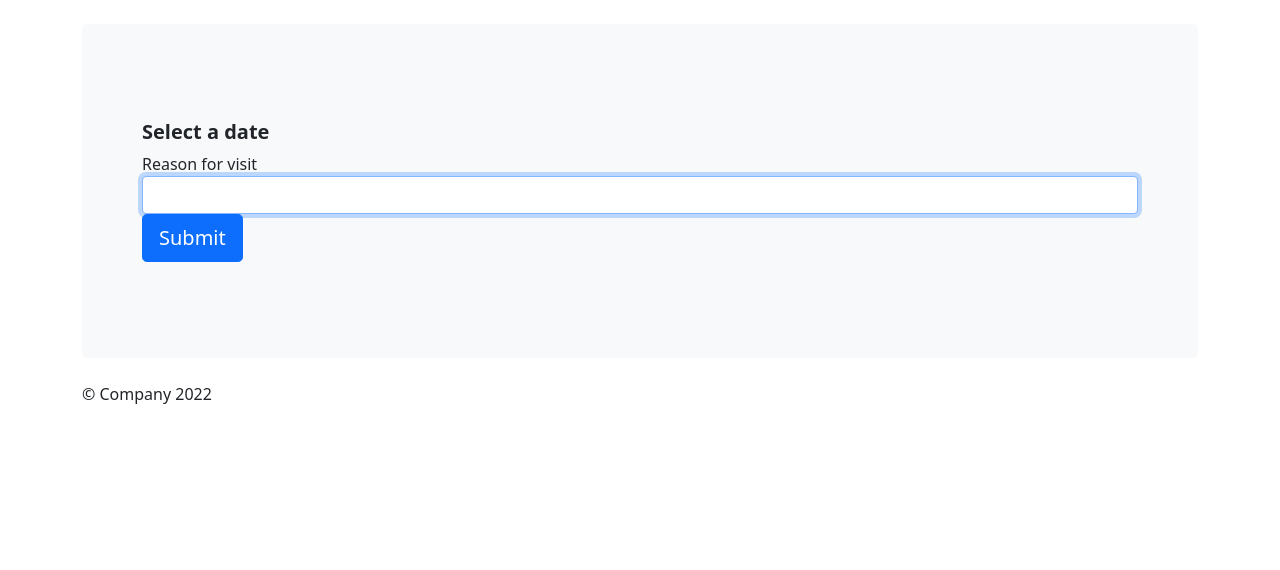
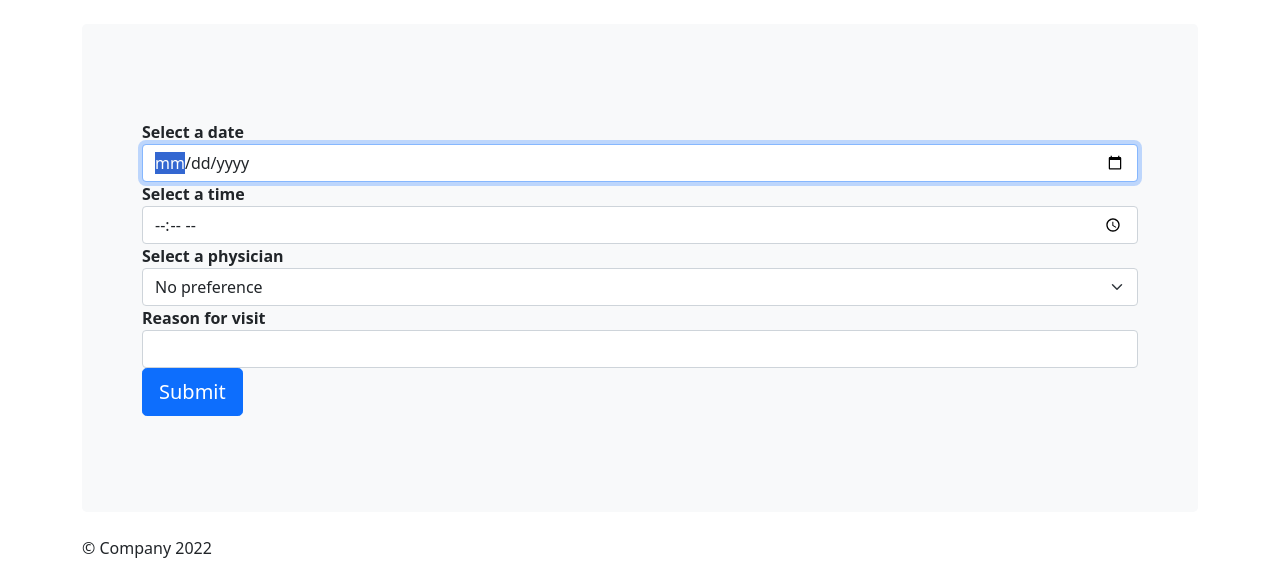
Before and after one commit to mylp/hospital, a Flask app: page /createAppointment in a window 1280 px wide. Shown: the part 113-683 px from the top of the page. Run offline with Flask 3, Linux system fonts and the light colour scheme.

Commit message:
createAppointments

```diff
--- a/app.py
+++ b/app.py
@@ -247,20 +247,19 @@ def refreshAppointment():
 
 @app.route('/api/createAppointment', methods=['POST'])
 def createAppointment():
-    _date = request.form['inputDate']
-    _time = request.form['inputTime']
+    _date = request.form['inputDate'] + " " + request.form['inputTime']
     _physician = request.form['inputPhysician']
-    _patient = request.form['inputPatient']
+    _patient = session['user']
     _reason = request.form['inputReason']
 
     conn = mysql.connect()
     cursor = conn.cursor()
-    cursor.callproc('sp_createAppointment', (_date, _time, _physician, _patient, _reason))
+    cursor.callproc('sp_createAppointment', (_date, _physician, _patient, _reason))
     data = cursor.fetchall()
 
     if len(data) == 0:
         conn.commit()
-        return json.dumps({'message': 'Appointment created successfully !'})
+        return render_template('appointment.html')
     else:
         return json.dumps({'error': str(data[0])})
 
--- a/templates/createAppointment.html
+++ b/templates/createAppointment.html
@@ -36,10 +36,18 @@
 
 		<div class="p-5 mb-4 bg-light rounded-3">
 			<div class="container-fluid py-5">
-				<h5 class="fw-bold">Select a date</h5>
-
 				<form id="form-appointment" action="/api/createAppointment" method="POST">
-					<label for="inputReason" class="sr-only"> Reason for visit </label>
+					<label for="inputDate" class="fw-bold"> Select a date </label>
+					<input name="inputDate" id="inputDate" class="form-control" type="date" required autofocus />
+					<label for="inputTime" class="fw-bold"> Select a time </label>
+					<input name="inputTime" id="inputTime" class="form-control" type="time" required autofocus />
+					<label for="inputPhysician" class="fw-bold"> Select a physician </label>
+					<select name="inputPhysician" id="inputPhysician" class="form-select" required autofocus>
+						<option value="No preference">No preference</option>
+						<option value=1>Dr. Jones</option>
+						<option value=2>Dr. Brown</option>
+					</select>
+					<label for="inputReason" class="fw-bold"> Reason for visit </label>
 					<input name="inputReason" id="inputReason" class="form-control" placeholder="" required autofocus />
 					<button class="btn btn-lg btn-primary btn-block" type="submit"> Submit </button>
 				</form>
```
Also changed, not shown: hospital_db.sql (+23 -2 lines).
